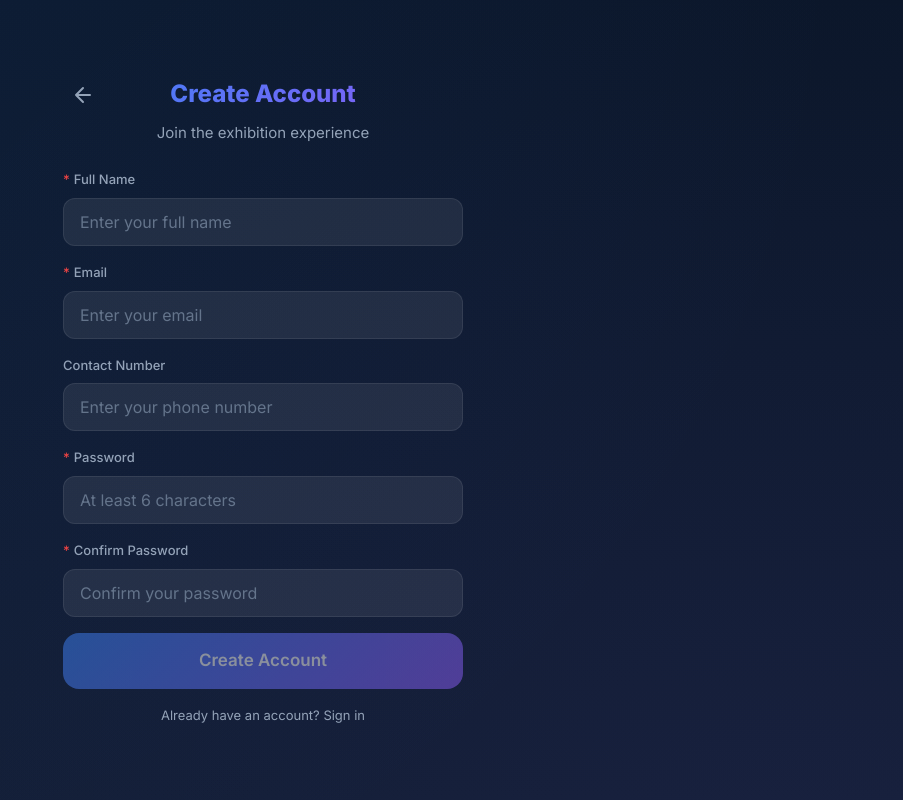
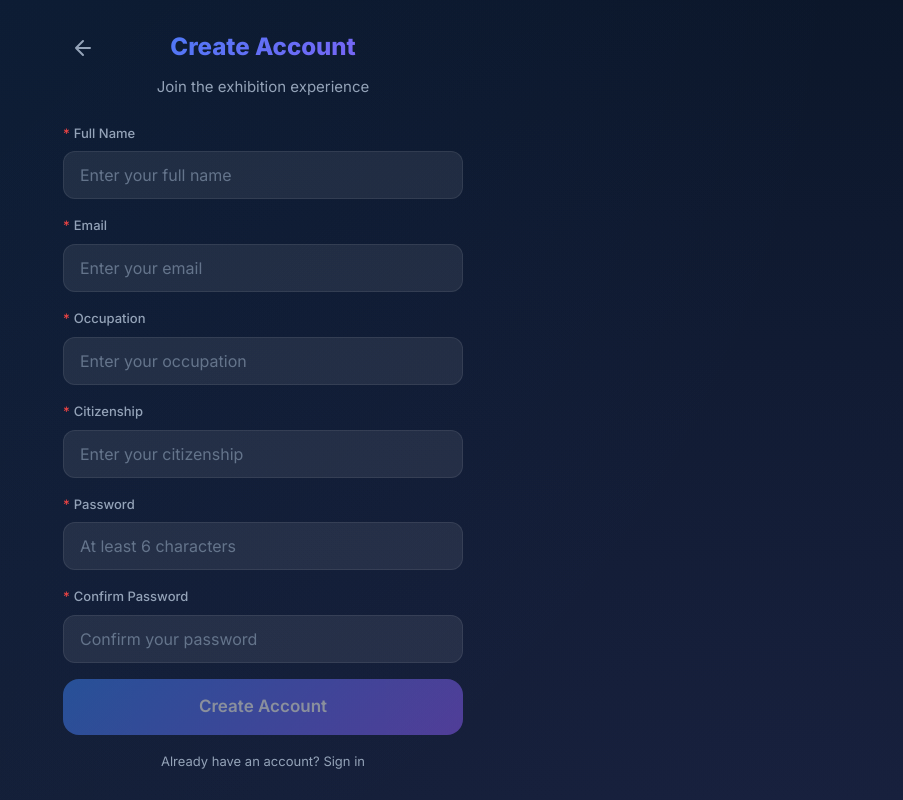
Before and after one commit to ronaldchong83ai/ExhibitionExplorer, a Next.js app: page /register in a window 1280 px wide. Shown: the whole page, without its empty margins (377-1280 px from the left). Built offline with nearby package versions, Linux system fonts and the light colour scheme.

Commit message:
Make Occupation and Citizenship compulsory on registration and profile pages, remove Contact Number from registration, and make Contact Number optional on profile page

```diff
--- a/src/app/api/my-profile/route.ts
+++ b/src/app/api/my-profile/route.ts
@@ -34,8 +34,11 @@ export async function PUT(request: NextRequest) {
   if (!name || !name.trim()) {
     return Response.json({ success: false, error: 'Name is required' }, { status: 400 });
   }
-  if (!contact || !contact.trim()) {
-    return Response.json({ success: false, error: 'Contact number is required' }, { status: 400 });
+  if (!occupation || !occupation.trim()) {
+    return Response.json({ success: false, error: 'Occupation is required' }, { status: 400 });
+  }
+  if (!citizenship || !citizenship.trim()) {
+    return Response.json({ success: false, error: 'Citizenship is required' }, { status: 400 });
   }
 
   const data = await getData();
@@ -48,11 +51,11 @@ export async function PUT(request: NextRequest) {
   const updatedUser = {
     ...data.users[userIdx],
     name: name.trim(),
-    contact: contact.trim(),
+    contact: contact ? contact.trim() : '',
     profilePic: profilePic || null,
     dob: dob || null,
-    occupation: occupation || null,
-    citizenship: citizenship || null,
+    occupation: occupation.trim(),
+    citizenship: citizenship.trim(),
   };
 
   data.users[userIdx] = updatedUser;
--- a/src/app/register/page.tsx
+++ b/src/app/register/page.tsx
@@ -6,7 +6,7 @@ import Link from 'next/link';
 
 export default function RegisterPage() {
   const router = useRouter();
-  const [form, setForm] = useState({ name: '', email: '', contact: '', password: '', confirmPassword: '' });
+  const [form, setForm] = useState({ name: '', email: '', occupation: '', citizenship: '', password: '', confirmPassword: '' });
   const [error, setError] = useState('');
   const [loading, setLoading] = useState(false);
 
@@ -82,6 +82,14 @@ export default function RegisterPage() {
       setError('Please verify your email address using OTP first.');
       return;
     }
+    if (!form.occupation.trim()) {
+      setError('Occupation is required');
+      return;
+    }
+    if (!form.citizenship.trim()) {
+      setError('Citizenship is required');
+      return;
+    }
     if (form.password !== form.confirmPassword) {
       setError('Passwords do not match');
       return;
@@ -99,7 +107,8 @@ export default function RegisterPage() {
         body: JSON.stringify({
           name: form.name,
           email: form.email,
-          contact: form.contact,
+          occupation: form.occupation,
+          citizenship: form.citizenship,
           password: form.password,
         }),
       });
@@ -264,16 +273,34 @@ export default function RegisterPage() {
           )}
 
           <div className="form-group">
-            <label className="form-label" htmlFor="reg-contact">Contact Number</label>
+            <label className="form-label" htmlFor="reg-occupation">
+              <span style={{ color: '#ef4444', marginRight: '4px' }}>*</span>Occupation
+            </label>
             <input
-              id="reg-contact"
-              name="contact"
-              type="tel"
+              id="reg-occupation"
+              name="occupation"
+              type="text"
               className="form-input"
-              placeholder="Enter your phone number"
-              value={form.contact}
+              placeholder="Enter your occupation"
+              value={form.occupation}
               onChange={handleChange}
-              autoComplete="tel"
+              required
+            />
+          </div>
+
+          <div className="form-group">
+            <label className="form-label" htmlFor="reg-citizenship">
+              <span style={{ color: '#ef4444', marginRight: '4px' }}>*</span>Citizenship
+            </label>
+            <input
+              id="reg-citizenship"
+              name="citizenship"
+              type="text"
+              className="form-input"
+              placeholder="Enter your citizenship"
+              value={form.citizenship}
+              onChange={handleChange}
+              required
             />
           </div>
 
@@ -322,6 +349,8 @@ export default function RegisterPage() {
               !isOtpVerified ||
               !form.name.trim() ||
               !form.email.trim() ||
+              !form.occupation.trim() ||
+              !form.citizenship.trim() ||
               !form.password ||
               !form.confirmPassword
             }
```
Also changed, not shown: src/app/(visitor)/my-page/profile/page.tsx (+7 -6 lines), src/app/api/auth/register/route.ts (+7 -5 lines).
